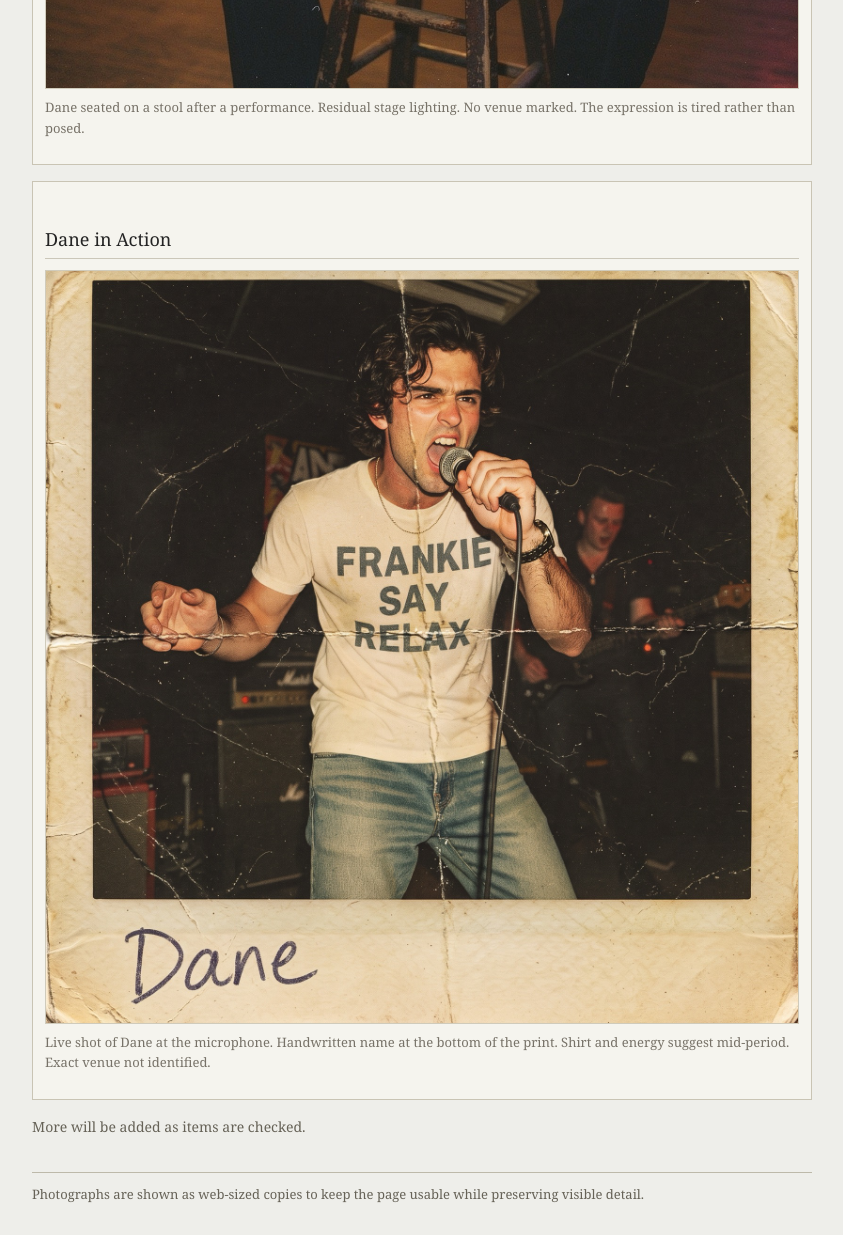
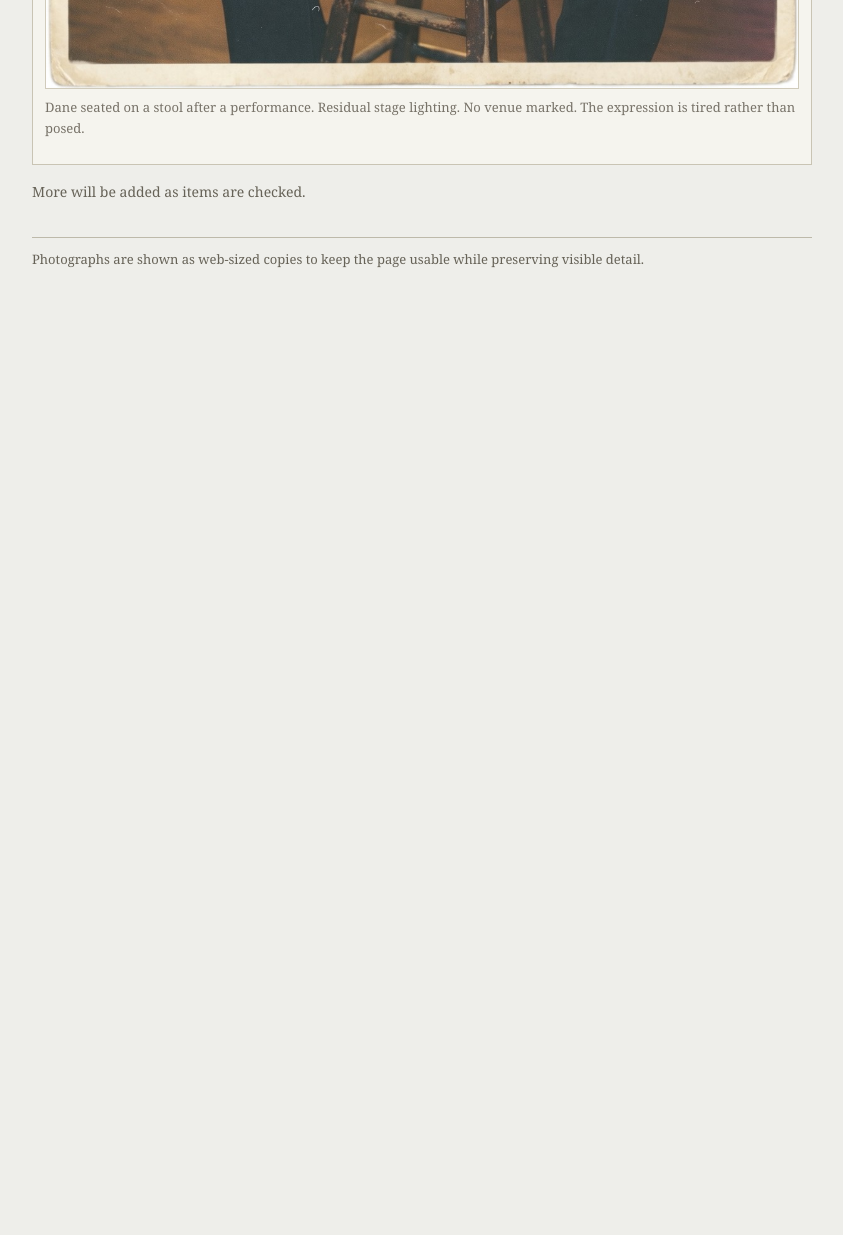
Before and after one commit to AILean-ops/beautiful-demons, a website: page public/photos.html in a window 1280 px wide. Shown: the part 7964-9199 px from the top of the page, without its empty margins (218-1061 px from the left). After the commit the page ends 8264 px from the top, so only its background shows below. Drawn offline with Linux system fonts and the light colour scheme.

Commit message:
Replace Dane post-show photo

```diff
--- a/public/photos.html
+++ b/public/photos.html
@@ -74,14 +74,8 @@
 
           <section class="artifact-box">
             <h2>Dane - Post Show</h2>
-            <img src="assets/corridor-lights/dane-post-show.jpg" alt="Dane seated on a stool after a performance" loading="lazy">
+            <img src="assets/corridor-lights/dane-post-show-spankys.jpg" alt="Dane seated on a stool after a performance" loading="lazy">
             <p class="source">Dane seated on a stool after a performance. Residual stage lighting. No venue marked. The expression is tired rather than posed.</p>
-          </section>
-
-          <section class="artifact-box">
-            <h2>Dane in Action</h2>
-            <img src="assets/corridor-lights/dane-in-action.jpg" alt="Dane at the microphone" loading="lazy">
-            <p class="source">Live shot of Dane at the microphone. Handwritten name at the bottom of the print. Shirt and energy suggest mid-period. Exact venue not identified.</p>
           </section>
         </div>
 
```
Also changed, not shown: public/assets/corridor-lights/dane-in-action.jpg (deleted), public/assets/corridor-lights/dane-post-show-spankys.jpg (added), public/assets/corridor-lights/dane-post-show.jpg (deleted).
